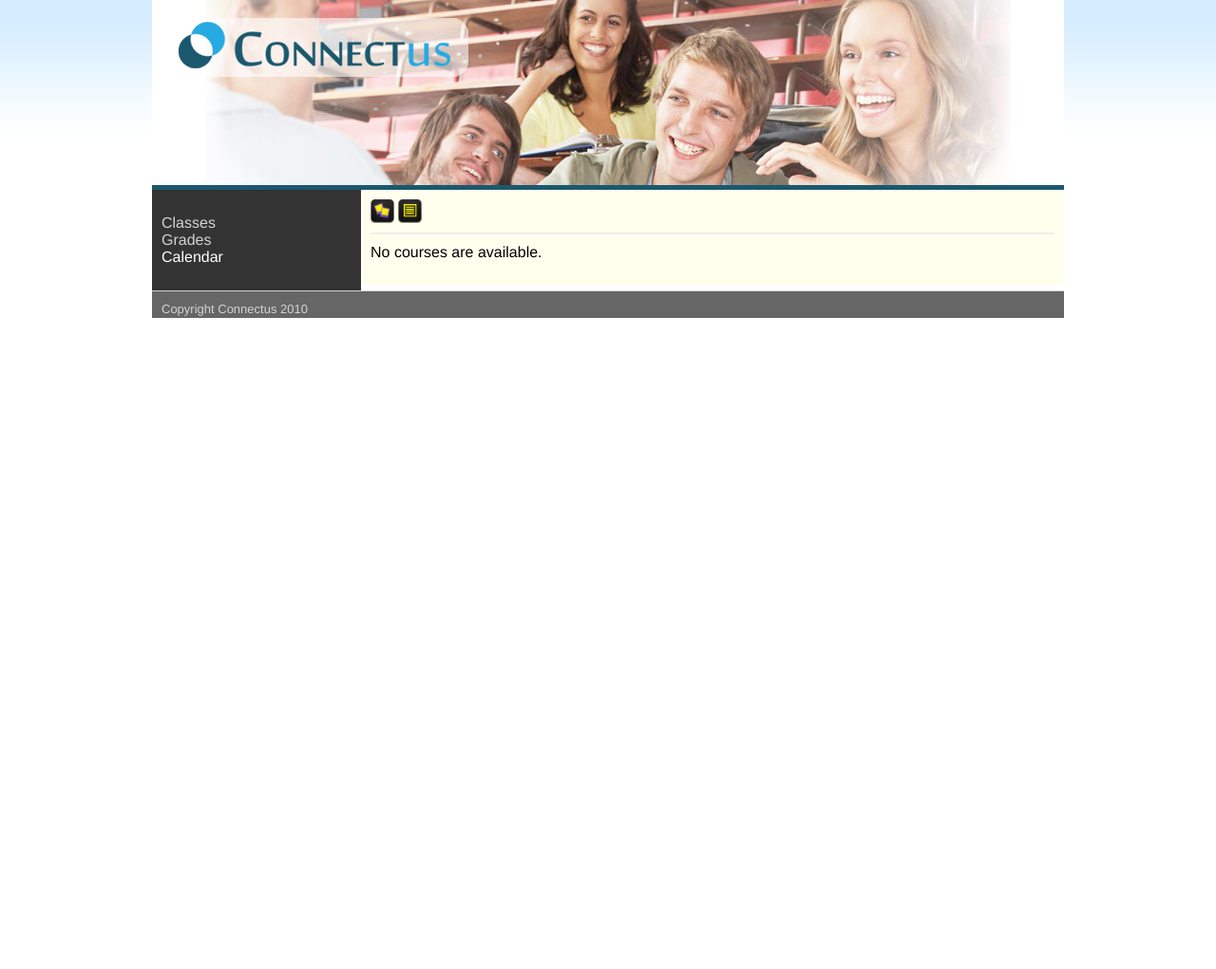
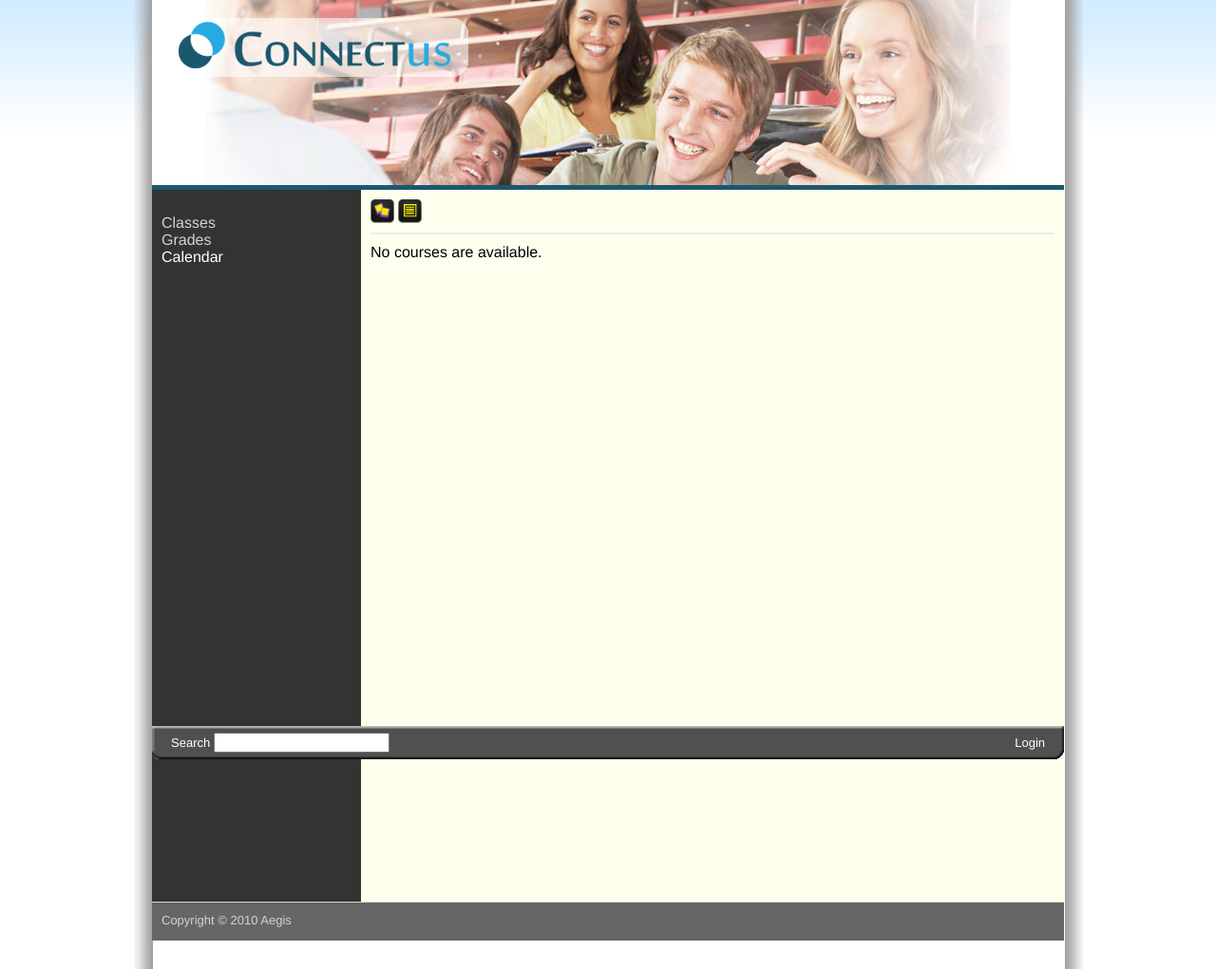
Before and after one commit to ejaury/connectus, a Django app: template templates/courses/index.html in a window 1280 px wide. Shown: the whole page at 95% size. Before the commit the page ends 335 px from the top, so only its background shows below. Run offline with Django 3.2, Linux system fonts and the light colour scheme; the template is opened without the code that fills it, so the values that code supplies are empty.

Commit message:
Added background with shadow. Implemented a toolbar.

```diff
--- a/media/css/style.css
+++ b/media/css/style.css
@@ -26,19 +26,21 @@ table.course {
   clear: both;
 }
 
-table.course thead th {
-
-}
-
 .hidden {
   display: none;
 }
 
+#bg_container {
+  background:  url("/site_media/css/images/bg_shadow.png") repeat-y;
+  margin: auto;
+  width: 1000px;
+}
+
 #page-container {
-  background: white;/*url("/site_media/css/images/drop_shadow.png") repeat-y;*/
   /* center this div */
   margin: auto;
   width: 960px;
+  padding-bottom: 30px;
 }
 
 #header {
@@ -67,9 +69,21 @@ table.course thead th {
   width: 220px;
 }
 
+#toolbar {
+  background: transparent url("/site_media/css/images/bottom_bar.png") no-repeat scroll;
+  line-height: 35px;
+  margin-left: 20px;
+  position: fixed;
+  visibility: visible;
+  width: 960px;
+  z-index: 1000;
+  bottom: 0;
+}
+
 #content-wrapper {
   background: #FFFFEE;
   margin-left: 220px;
+  min-height: 750px;
 }
 
 #content-nav {
@@ -95,6 +109,7 @@ table.course thead th {
   color: lightgray;
   padding: 10px 0 0 10px;
   line-height: 18px;
+  height: 30px;
 }
 
 #header .logo {
@@ -140,3 +155,42 @@ table.course thead th {
 #header #logo a img {
   border: none;
 }
+
+#toolbar span {
+  color: white;
+  display: block;
+  font-size: small;
+  position: relative;
+}
+
+span#tb_search {
+  float: left;
+  margin-left: 20px;
+}
+
+span#tb_login {
+  float: right;
+  margin-right: 20px;
+}
+
+/*
+#toolbar ul {
+  bottom: 0;
+  position: absolute;
+}
+
+#toolbar ul li {
+  display: block;
+  position: relative;
+}
+
+#toolbar ul li#tb_search {
+  float: left;
+  margin-left: 20px;
+}
+
+#toolbar ul li#tb_login {
+  float: right;
+  margin-right: 20px;
+}
+*/
--- a/templates/base/base.html
+++ b/templates/base/base.html
@@ -30,6 +30,7 @@
 
 <body>
   <div id="static-nav"></div>
+  <div id="bg_container">
     <div id="page-container">
       <div id="header">
         <div id="logo">
@@ -69,7 +70,16 @@
           </div>
         </div>
       </div>
-    <div id="footer">Copyright Connectus 2010</div>
+      <div id="footer">Copyright © 2010 Aegis</div>
+    </div>
+    <div id="toolbar">
+      <span id="tb_search">Search  <input type="textfield"></input></span>
+      <span id="tb_login">Login</span>
+      <!--ul>
+        <li id="tb_search">Search</li>
+        <li id="tb_login">Login</li>
+      </ul-->
+    </div>
   </div>
 </body>
 </html>
```
Also changed, not shown: media/css/images/bg_shadow.png (added), media/css/images/bottom_bar.png (added), media/css/images/header_bg.png (deleted), 1 other file. Lines whose indentation alone changed are shown as unchanged.
